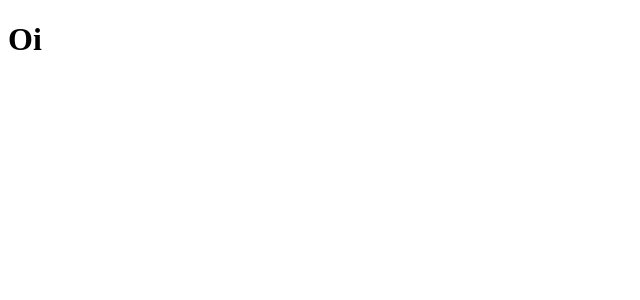
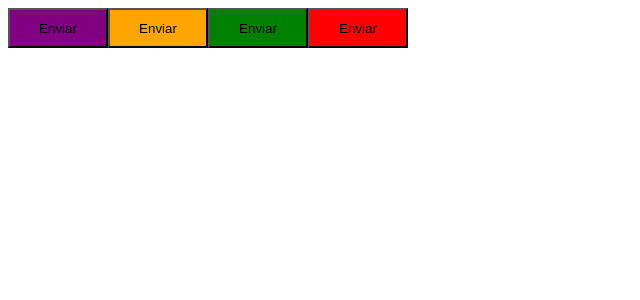
Before and after one commit to vitorsat/React, a React (Vite) app in the folder Segundo-Projeto/02-ignite-timer/: page / in a window 1280 px wide. Shown: the top 300 px of the page, without its empty margins (0-640 px from the left). Built offline with nearby package versions, Linux system fonts and the light colour scheme.

Commit message:
feat: add styled component

```diff
--- a/Segundo-Projeto/02-ignite-timer/package.json
+++ b/Segundo-Projeto/02-ignite-timer/package.json
@@ -11,11 +11,13 @@
   },
   "dependencies": {
     "react": "^18.2.0",
-    "react-dom": "^18.2.0"
+    "react-dom": "^18.2.0",
+    "styled-components": "^5.3.10"
   },
   "devDependencies": {
     "@types/react": "^18.0.28",
     "@types/react-dom": "^18.0.11",
+    "@types/styled-components": "^5.1.26",
     "@typescript-eslint/eslint-plugin": "^5.57.1",
     "@typescript-eslint/parser": "^5.57.1",
     "@vitejs/plugin-react": "^4.0.0",
--- a/Segundo-Projeto/02-ignite-timer/src/App.tsx
+++ b/Segundo-Projeto/02-ignite-timer/src/App.tsx
@@ -1,3 +1,12 @@
+import { Button } from './components/Button';
+
 export function App() {
-	return <h1>Oi</h1>;
+	return (
+		<>
+			<Button variant="primary" />
+			<Button variant="secondary" />
+			<Button variant="success" />
+			<Button variant="danger" />
+		</>
+	);
 }
--- /dev/null
+++ b/Segundo-Projeto/02-ignite-timer/src/components/Button.styles.ts
@@ -0,0 +1,24 @@
+import styled, { css } from 'styled-components';
+
+export type ButtonVariat = 'primary' | 'secondary' | 'success' | 'danger';
+
+interface ButtonContainerProps {
+	variant: ButtonVariat;
+}
+
+const buttonVariants = {
+	primary: 'purple',
+	secondary: 'orange',
+	success: 'green',
+	danger: 'red',
+};
+
+export const ButtonContainer = styled.button<ButtonContainerProps>`
+	width: 100px;
+	height: 40px;
+
+	${(props) =>
+		css`
+			background-color: ${buttonVariants[props.variant]};
+		`}
+`;
--- /dev/null
+++ b/Segundo-Projeto/02-ignite-timer/src/components/Button.tsx
@@ -0,0 +1,9 @@
+import { ButtonContainer, ButtonVariat } from './Button.styles';
+
+interface ButtonProps {
+	variant?: ButtonVariat;
+}
+
+export function Button({ variant = 'primary' }: ButtonProps) {
+	return <ButtonContainer variant={variant}>Enviar</ButtonContainer>;
+}
```
Also changed, not shown: 2 other files (tests, documents, lock files or other folders).
